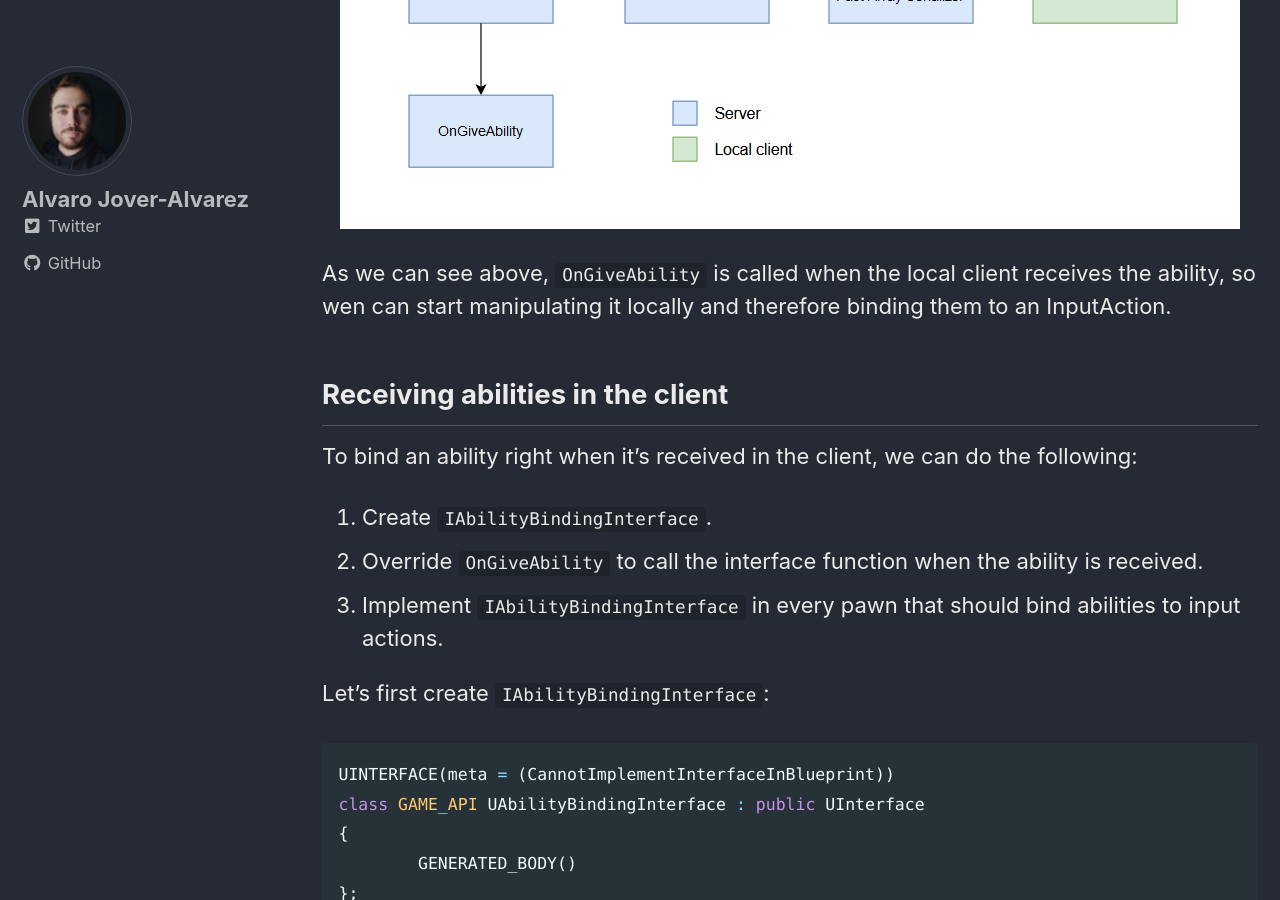
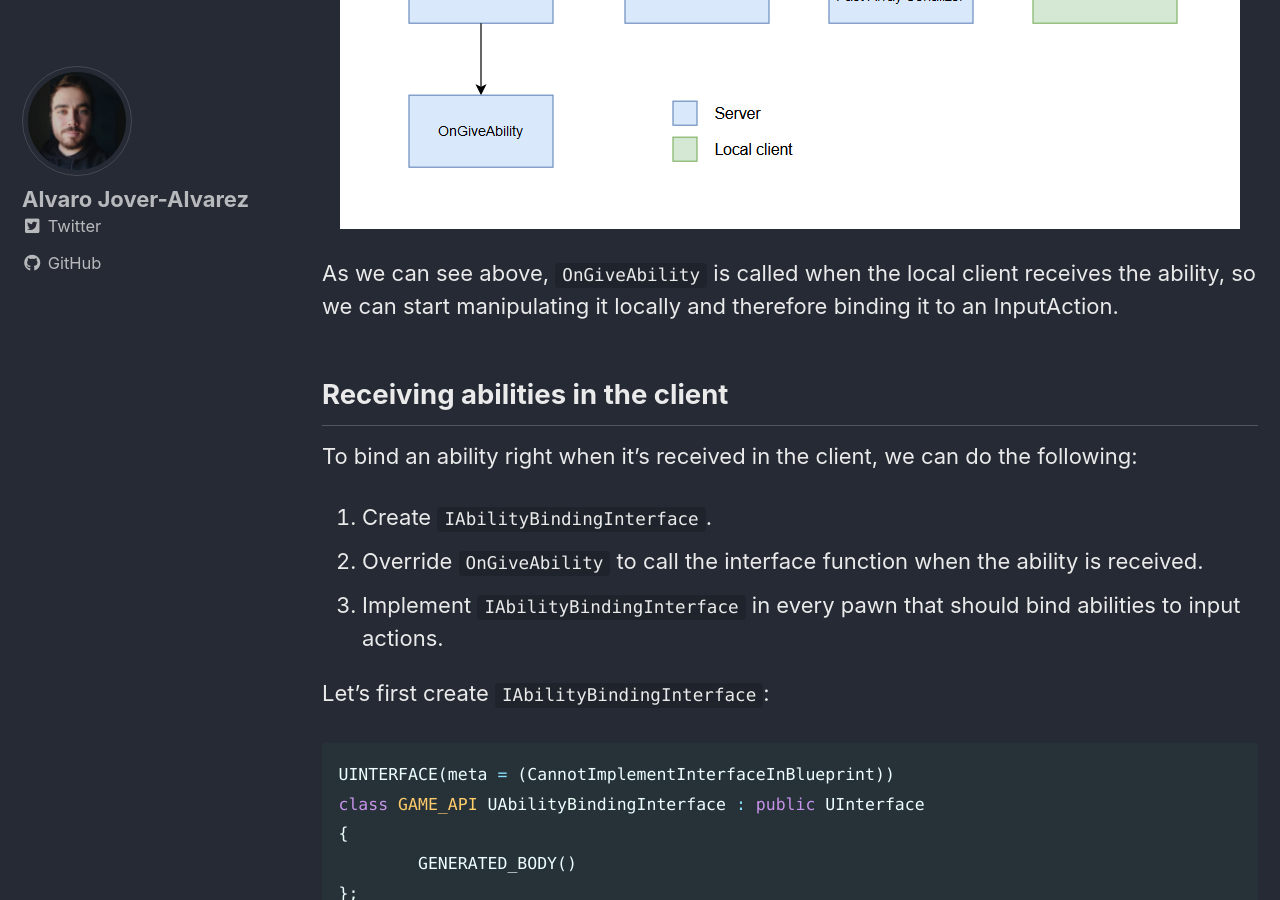
Before and after one commit to vorixo/devtricks, a Jekyll site: the page built from _posts/2022-03-01-gas-input.md, in a window 1280 px wide and 900 px high, scrolled down 1329 px. Built offline with Jekyll 4.4.1, drawn with Linux system fonts in a browser that asks for light colours; cached includes are drawn as plain includes.

Commit message:
[FIX] More typos

```diff
--- a/_posts/2022-03-01-gas-input.md
+++ b/_posts/2022-03-01-gas-input.md
@@ -32,7 +32,7 @@ Input should always be granted in the local client. However, as mentioned in our
 
 ![GiveAbility flowchart]({{ '/' | absolute_url }}/assets/images/per-post/gas-input/GiveAbilityFlowChart.PNG){: .align-center}
 
-As we can see above, `OnGiveAbility` is called when the local client receives the ability, so wen can start manipulating it locally and therefore binding them to an InputAction.
+As we can see above, `OnGiveAbility` is called when the local client receives the ability, so we can start manipulating it locally and therefore binding it to an InputAction.
 
 ## Receiving abilities in the client
 
```
